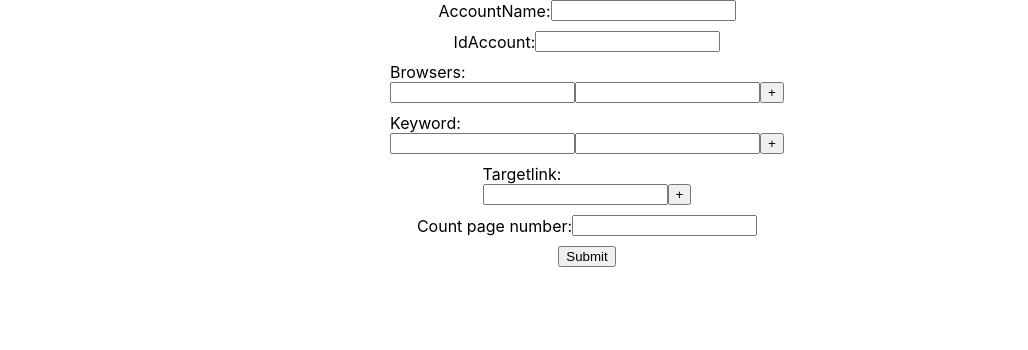
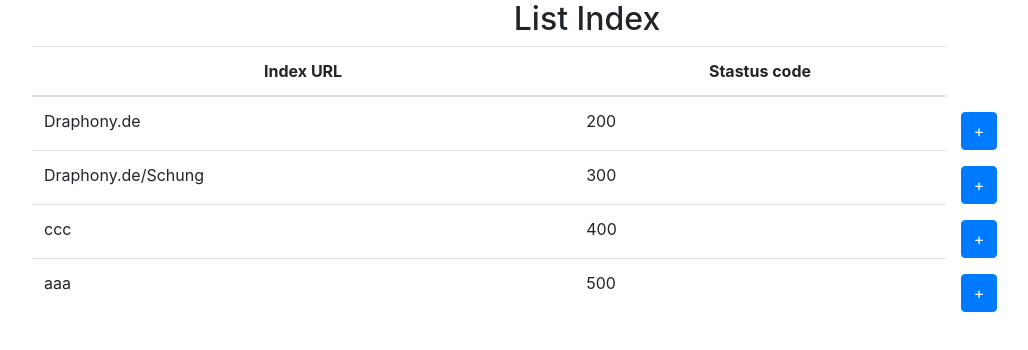
Before and after one commit to tuananh22cm/web-tool, a React (Create React App) app: page / in a window 1280 px wide. Shown: the top 350 px of the page, without its empty margins (53-1081 px from the left). Built offline with nearby package versions, Linux system fonts and the light colour scheme.

Commit message:
#8696 add form show status

```diff
--- a/public/index.html
+++ b/public/index.html
@@ -15,6 +15,13 @@
       user's mobile device or desktop. See https://developers.google.com/web/fundamentals/web-app-manifest/
     -->
     <link rel="manifest" href="%PUBLIC_URL%/manifest.json" />
+
+    <link href="https://stackpath.bootstrapcdn.com/bootstrap/4.4.1/css/bootstrap.min.css" rel="stylesheet" integrity="sha384-Vkoo8x4CGsO3+Hhxv8T/Q5PaXtkKtu6ug5TOeNV6gBiFeWPGFN9MuhOf23Q9Ifjh" crossorigin="anonymous">
+    <script   src="https://code.jquery.com/jquery-3.4.1.slim.min.js"   integrity="sha256-pasqAKBDmFT4eHoN2ndd6lN370kFiGUFyTiUHWhU7k8="   crossorigin="anonymous"></script>
+
+<script src="https://cdnjs.cloudflare.com/ajax/libs/popper.js/1.14.7/umd/popper.min.js" integrity="sha384-UO2eT0CpHqdSJQ6hJty5KVphtPhzWj9WO1clHTMGa3JDZwrnQq4sF86dIHNDz0W1" crossorigin="anonymous"></script>
+
+<script src="https://stackpath.bootstrapcdn.com/bootstrap/4.3.1/js/bootstrap.min.js" integrity="sha384-JjSmVgyd0p3pXB1rRibZUAYoIIy6OrQ6VrjIEaFf/nJGzIxFDsf4x0xIM+B07jRM" crossorigin="anonymous"></script>
     <!--
       Notice the use of %PUBLIC_URL% in the tags above.
       It will be replaced with the URL of the `public` folder during the build.
--- a/src/App.tsx
+++ b/src/App.tsx
@@ -1,112 +1,259 @@
 import React from 'react';
-import { Formik, Form, Field, FieldArray } from 'formik';
+// import { Formik, Form, Field, FieldArray } from 'formik';
 
 const App = () => {
   return (
-    <div className="App" style={{ display: 'flex', flexDirection: 'column', alignItems: 'center' }}>
-      <Formik
-        initialValues={{
-          accountName: '',
-          idAccount: '',
-          browsers: [{ browserss: '', number: '' }],
-          keyword: [{ keyword: '', number1: '' }],
-          targetlinks: [{ targetlink: '' }],
-          defaulink: '',
-          countpage: '',
-        }}
-        onSubmit={(values) => {
-          console.log(values);
-        }}
-      >
-        {({ values }) => (
-          <Form style={{ display: 'flex', flexDirection: 'column', alignItems: 'center' }}>
-            <div style={{ display: 'flex', alignItems: 'center', marginBottom: '10px' }}>
-              <span>AccountName:</span>
-              <Field type="text" name="accountName" />
+    <div className="container">
+      <h2 style={{textAlign:'center'}}>List Index</h2>
+      <table className="table">
+        <thead>
+          <tr>
+            <th style={{textAlign:'center'}}>Index URL</th>
+            <th style={{textAlign:'center'}}>Stastus code</th>
+          </tr>
+        </thead>
+        <tbody>
+          <tr>
+            <td>Draphony.de</td>
+            <td>200</td>
+            <div className="container mt-3">
+
+  <button type="button" className="btn btn-primary" data-toggle="modal" data-target="#myModal">
+    +
+  </button>
+  <div className="modal fade" id="myModal">
+    <div className="modal-dialog">
+      <div className="modal-content" style={{width:"1000px",height:"500px"}}>
+        <div className="modal-header">
+          <h4 className="modal-title">Title</h4>
+          <button type="button" className="close" data-dismiss="modal">×</button>
         </div>
 
-            <div style={{ display: 'flex', alignItems: 'center', marginBottom: '10px' }}>
-              <span>IdAccount:</span>
-              <Field type="text" name="idAccount" />
+
+        <div className="modal-body">
+
+Please enter...
+        </div>
+        <div className="modal-footer">
+        <div ><img src='https://www.vietnamfineart.com.vn/wp-content/uploads/2023/03/1672351091_963_50-anh-gai-xinh-cap-2-e28093-3-trong-sang.jpg' alt='loi' width='70' height='70' style={{marginLeft:"-250%"}} ></img></div>
+          <button type="button" className="btn btn-danger" data-dismiss="modal">Close</button>
         </div>
 
-            <FieldArray name="browsers">
-              {({ push }) => (
-                <div>
-                  <span>Browsers:</span>
-                  {values.browsers.map((browser, index) => (
-                    <div key={index} style={{ display: 'flex', alignItems: 'center', marginBottom: '10px' }}>
+      </div>
+    </div>
+  </div>
 
-                      <div style={{ display: 'flex', alignItems: 'center' }}>
-                        <Field type="text" name={`browsers[${index}].browserss`} />
-                        <Field type="number" name={`browsers[${index}].number`} />
-                        {index === values.browsers.length - 1 && (
-                          <button type="button" onClick={() => push({ browserss: '', number: '' })}>
+</div>
+          </tr>
+          <tr >
+            <td>Draphony.de/Schung</td>
+            <td>300</td>
+            <div className="container mt-3">
+
+  <button type="button" className="btn btn-primary" data-toggle="modal" data-target="#myModal">
     +
   </button>
-                        )}
+  <div className="modal fade" id="myModal">
+    <div className="modal-dialog">
+      <div className="modal-content">
+        <div className="modal-header">
+          <h4 className="modal-title">Title</h4>
+          <button type="button" className="close" data-dismiss="modal">×</button>
+        </div>
+
+
+        <div className="modal-body">
+
+Please enter...
+        </div>
+
+
+        <div className="modal-footer">
+          <button type="button" className="btn btn-danger" data-dismiss="modal">Close</button>
+        </div>
+
       </div>
     </div>
-                  ))}
   </div>
-              )}
-            </FieldArray>
 
-            <FieldArray name="keyword">
-              {({ push }) => (
-                <div>
-                  <span>Keyword:</span>
-                  {values.keyword.map((kw, index) => (
-                    <div key={index} style={{ display: 'flex', alignItems: 'center', marginBottom: '10px' }}>
+</div>
+          </tr>
+          <tr >
+            <td>ccc</td>
+            <td>400</td>
+            <div className="container mt-3">
 
-                      <div style={{ display: 'flex', alignItems: 'center' }}>
-                        <Field type="text" name={`keyword[${index}].keyword`} />
-                        <Field type="number" name={`keyword[${index}].number1`} />
-                        {index === values.keyword.length - 1 && (
-                          <button type="button" onClick={() => push({ keyword: '', number1: '' })}>
+  <button type="button" className="btn btn-primary" data-toggle="modal" data-target="#myModal">
     +
   </button>
-                        )}
+  <div className="modal fade" id="myModal">
+    <div className="modal-dialog">
+      <div className="modal-content">
+        <div className="modal-header">
+          <h4 className="modal-title">Title</h4>
+          <button type="button" className="close" data-dismiss="modal">×</button>
+        </div>
+
+
+        <div className="modal-body">
+
+Please enter...
+        </div>
+
+
+        <div className="modal-footer">
+          <button type="button" className="btn btn-danger" data-dismiss="modal">Close</button>
+        </div>
+
       </div>
     </div>
-                  ))}
   </div>
-              )}
-            </FieldArray>
 
-            <FieldArray name="targetlinks">
-              {({ push }) => (
+</div>
+          </tr>
+          <tr >
+            <td>aaa</td>
+            <td>500</td>
+            <div className="container mt-3">
 
-                <div>
-                  <span>Targetlink:</span>
-                  {values.targetlinks.map((link, index) => (
-                    <div key={index} style={{ display: 'flex', alignItems: 'center', marginBottom: '10px' }}>
-
-                      <div style={{ display: 'flex', alignItems: 'center' }}>
-                        <Field type="text" name={`targetlinks[${index}].targetlink`} />
-                        {index === values.targetlinks.length - 1 && (
-                          <button type="button" onClick={() => push({ targetlink: '' })}>
+  <button type="button" className="btn btn-primary" data-toggle="modal" data-target="#myModal">
     +
   </button>
-                        )}
+  <div className="modal fade" id="myModal">
+    <div className="modal-dialog">
+      <div className="modal-content">
+        <div className="modal-header">
+          <h4 className="modal-title">Title</h4>
+          <button type="button" className="close" data-dismiss="modal">×</button>
+        </div>
+
+
+        <div className="modal-body">
+
+Please enter...
+        </div>
+
+
+        <div className="modal-footer">
+          <button type="button" className="btn btn-danger" data-dismiss="modal">Close</button>
+        </div>
+
       </div>
     </div>
-                  ))}
-                </div>
-              )}
-            </FieldArray>
-
-            <div style={{ display: 'flex', alignItems: 'center', marginBottom: '10px' }}>
-              <span>Count page number:</span>
-              <Field type="number" name="countpage" />
   </div>
 
-            <button type="submit">Submit</button>
-          </Form>
-        )}
-      </Formik>
+</div>
+          </tr>
+        </tbody>
+      </table>
     </div>
   );
-};
+}
+  // return (
+  //   <div className="App" style={{ display: 'flex', flexDirection: 'column', alignItems: 'center' }}>
+  //     <Formik
+  //       initialValues={{
+  //         accountName: '',
+  //         idAccount: '',
+  //         browsers: [{ browserss: '', number: '' }],
+  //         keyword: [{ keyword: '', number1: '' }],
+  //         targetlinks: [{ targetlink: '' }],
+  //         defaulink: '',
+  //         countpage: '',
+  //       }}
+  //       onSubmit={(values) => {
+  //         console.log(values);
+  //       }}
+  //     >
+  //       {({ values }) => (
+  //         <Form style={{ display: 'flex', flexDirection: 'column', alignItems: 'center' }}>
+  //           <div style={{ display: 'flex', alignItems: 'center', marginBottom: '10px' }}>
+  //             <span>AccountName:</span>
+  //             <Field type="text" name="accountName" />
+  //           </div>
+
+  //           <div style={{ display: 'flex', alignItems: 'center', marginBottom: '10px' }}>
+  //             <span>IdAccount:</span>
+  //             <Field type="text" name="idAccount" />
+  //           </div>
+
+  //           <FieldArray name="browsers">
+  //             {({ push }) => (
+  //               <div>
+  //                 <span>Browsers:</span>
+  //                 {values.browsers.map((browser, index) => (
+  //                   <div key={index} style={{ display: 'flex', alignItems: 'center', marginBottom: '10px' }}>
+
+  //                     <div style={{ display: 'flex', alignItems: 'center' }}>
+  //                       <Field type="text" name={`browsers[${index}].browserss`} />
+  //                       <Field type="number" name={`browsers[${index}].number`} />
+  //                       {index === values.browsers.length - 1 && (
+  //                         <button type="button" onClick={() => push({ browserss: '', number: '' })}>
+  //                           +
+  //                         </button>
+  //                       )}
+  //                     </div>
+  //                   </div>
+  //                 ))}
+  //               </div>
+  //             )}
+  //           </FieldArray>
+
+  //           <FieldArray name="keyword">
+  //             {({ push }) => (
+  //               <div>
+  //                 <span>Keyword:</span>
+  //                 {values.keyword.map((kw, index) => (
+  //                   <div key={index} style={{ display: 'flex', alignItems: 'center', marginBottom: '10px' }}>
+
+  //                     <div style={{ display: 'flex', alignItems: 'center' }}>
+  //                       <Field type="text" name={`keyword[${index}].keyword`} />
+  //                       <Field type="number" name={`keyword[${index}].number1`} />
+  //                       {index === values.keyword.length - 1 && (
+  //                         <button type="button" onClick={() => push({ keyword: '', number1: '' })}>
+  //                           +
+  //                         </button>
+  //                       )}
+  //                     </div>
+  //                   </div>
+  //                 ))}
+  //               </div>
+  //             )}
+  //           </FieldArray>
+
+  //           <FieldArray name="targetlinks">
+  //             {({ push }) => (
+
+  //               <div>
+  //                 <span>Targetlink:</span>
+  //                 {values.targetlinks.map((link, index) => (
+  //                   <div key={index} style={{ display: 'flex', alignItems: 'center', marginBottom: '10px' }}>
+
+  //                     <div style={{ display: 'flex', alignItems: 'center' }}>
+  //                       <Field type="text" name={`targetlinks[${index}].targetlink`} />
+  //                       {index === values.targetlinks.length - 1 && (
+  //                         <button type="button" onClick={() => push({ targetlink: '' })}>
+  //                           +
+  //                         </button>
+  //                       )}
+  //                     </div>
+  //                   </div>
+  //                 ))}
+  //               </div>
+  //             )}
+  //           </FieldArray>
+
+  //           <div style={{ display: 'flex', alignItems: 'center', marginBottom: '10px' }}>
+  //             <span>Count page number:</span>
+  //             <Field type="number" name="countpage" />
+  //           </div>
+
+  //           <button type="submit">Submit</button>
+  //         </Form>
+  //       )}
+  //     </Formik>
+  //   </div>
+  // );
+
 
 export default App;
```
Also changed, not shown: package.json (+1 -6 lines). Lines whose indentation alone changed are shown as unchanged.
